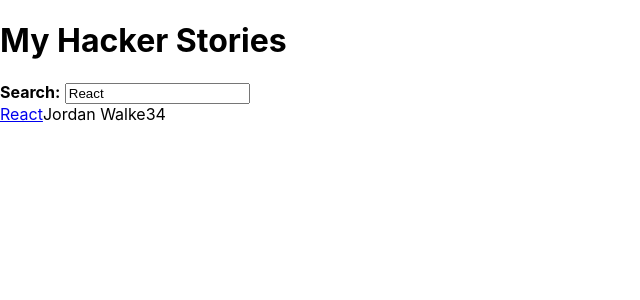
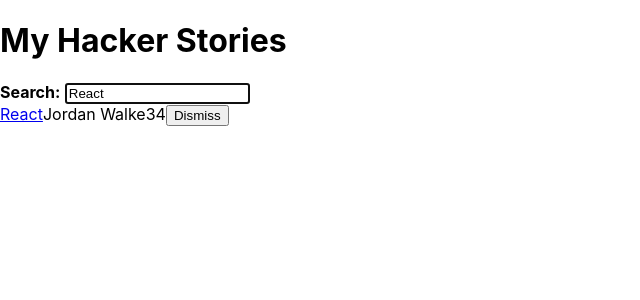
Before and after one commit to LauraToddCode/Road-to-React, a React (Create React App) app in the folder hacker-stories/: page / in a window 1280 px wide. Shown: the top 300 px of the page, without its empty margins (0-640 px from the left). Built offline with nearby package versions, Linux system fonts and the light colour scheme.

Commit message:
Added a remove button and inline handler

```diff
--- a/hacker-stories/src/App.js
+++ b/hacker-stories/src/App.js
@@ -1,9 +1,6 @@
 import React from "react"
 
-
-
-const App = () => {
-  const stories = [
+const initialStories = [
   {
     title: "React",
     url: "https://reactjs.org/",
@@ -34,10 +31,22 @@
   return [value, setValue]
 }
 
+const App = () => {
+
   const [searchTerm, setSearchTerm] = useSemiPersistentState(
     "search",
     "React"
   )
+
+  const [stories, setStories] = React.useState(initialStories);
+
+  const handleRemoveStory = item => {
+    const newStories = stories.filter(
+      story => item.objectID !== story.objectID
+    )
+
+    setStories(newStories);
+  };
 
   const handleSearch = event => {
     setSearchTerm(event.target.value)
@@ -56,12 +65,13 @@
       <InputWithLabel
         id="search"
         value={searchTerm}
+        isFocused
         onInputChange={handleSearch}
       >
         <strong>Search:</strong>
       </InputWithLabel>
 
-      <List list={searchedStories}/>
+      <List list={searchedStories} onRemoveItem={handleRemoveStory} />
     </div>
   );
 }
@@ -71,27 +81,47 @@
   value,
   type = "text",
   onInputChange,
+  isFocused,
   children
-}) => (
+  }) => {
 
+    const inputRef = React.useRef();
+
+    React.useEffect(() => {
+      if (isFocused && inputRef.current) {
+        inputRef.current.focus();
+      }
+    }, [isFocused]);
+
+    return (
       <>
         <label htmlFor={id}>{children}</label>
         &nbsp;
         <input
+          ref={inputRef}
           id={id}
           type={type}
           value={value}
-        autofocus
+          autofocus={isFocused}
           onChange={onInputChange}
         />
 
       </>
     )
+  }
 
-const List = ({ list }) =>
-  list.map(item => <Item key={item.objectID} item={item} />)
+const List = ({ list, onRemoveItem }) =>
+  list.map(item =>
+    <Item
+      key={item.objectID}
+      item={item}
+      onRemoveItem={onRemoveItem}
+    />
+  )
 
-const Item = ({ item }) => (
+const Item = ({ item, onRemoveItem }) => {
+
+  return (
     <div key={item.objectID}>
       <span>
         <a href={item.url}>{item.title}</a>
@@ -99,7 +129,13 @@
       <span>{item.author}</span>
       <span>{item.num_comments}</span>
       <span>{item.points}</span>
+      <span>
+        <button type="button" onClick={() => onRemoveItem(item)}>
+          Dismiss
+        </button>
+      </span>
     </div>
   )
+}
 
 export default App;
```
Also changed, not shown: 1 other file (tests, documents, lock files or other folders). Lines whose indentation alone changed are shown as unchanged.
